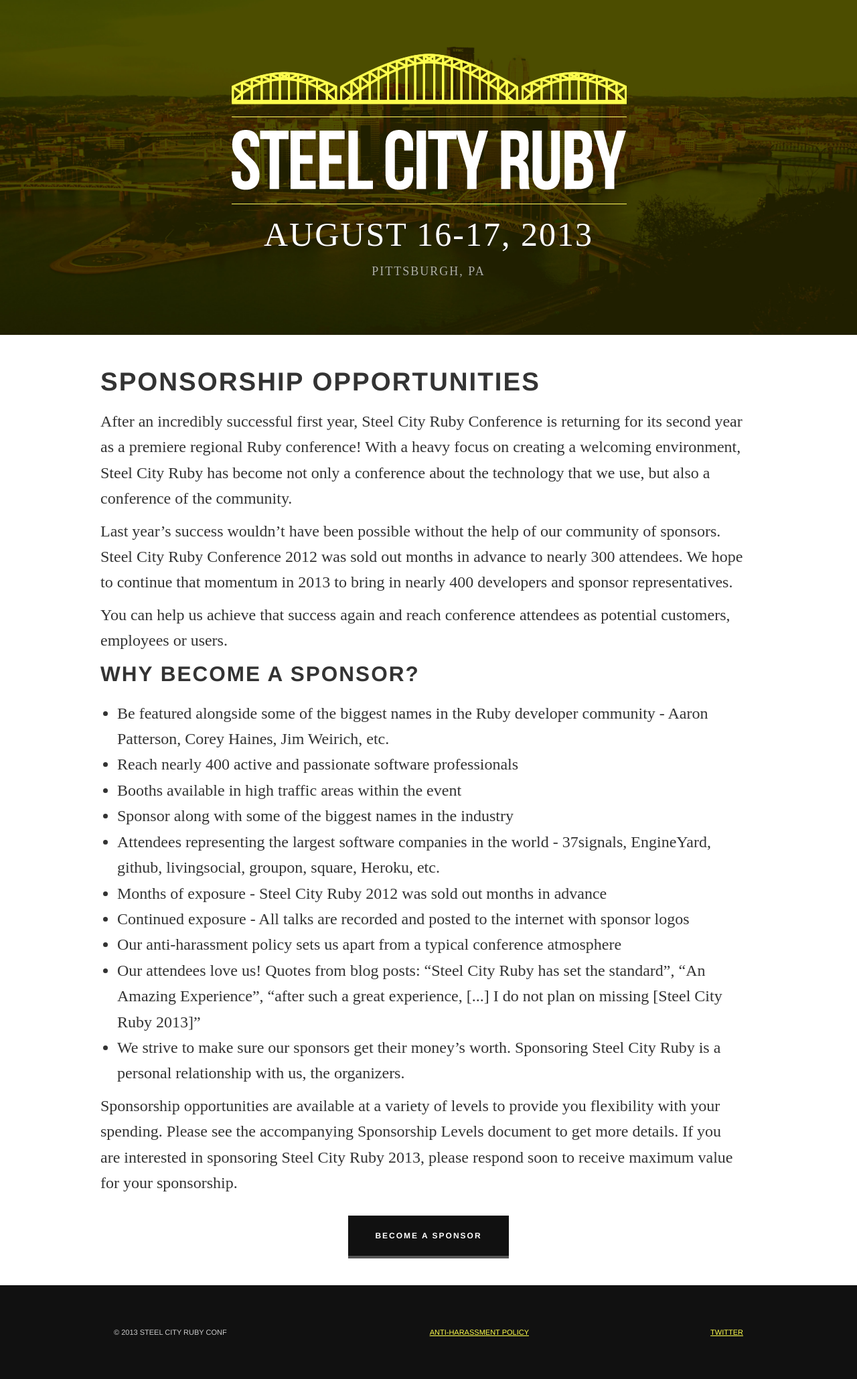
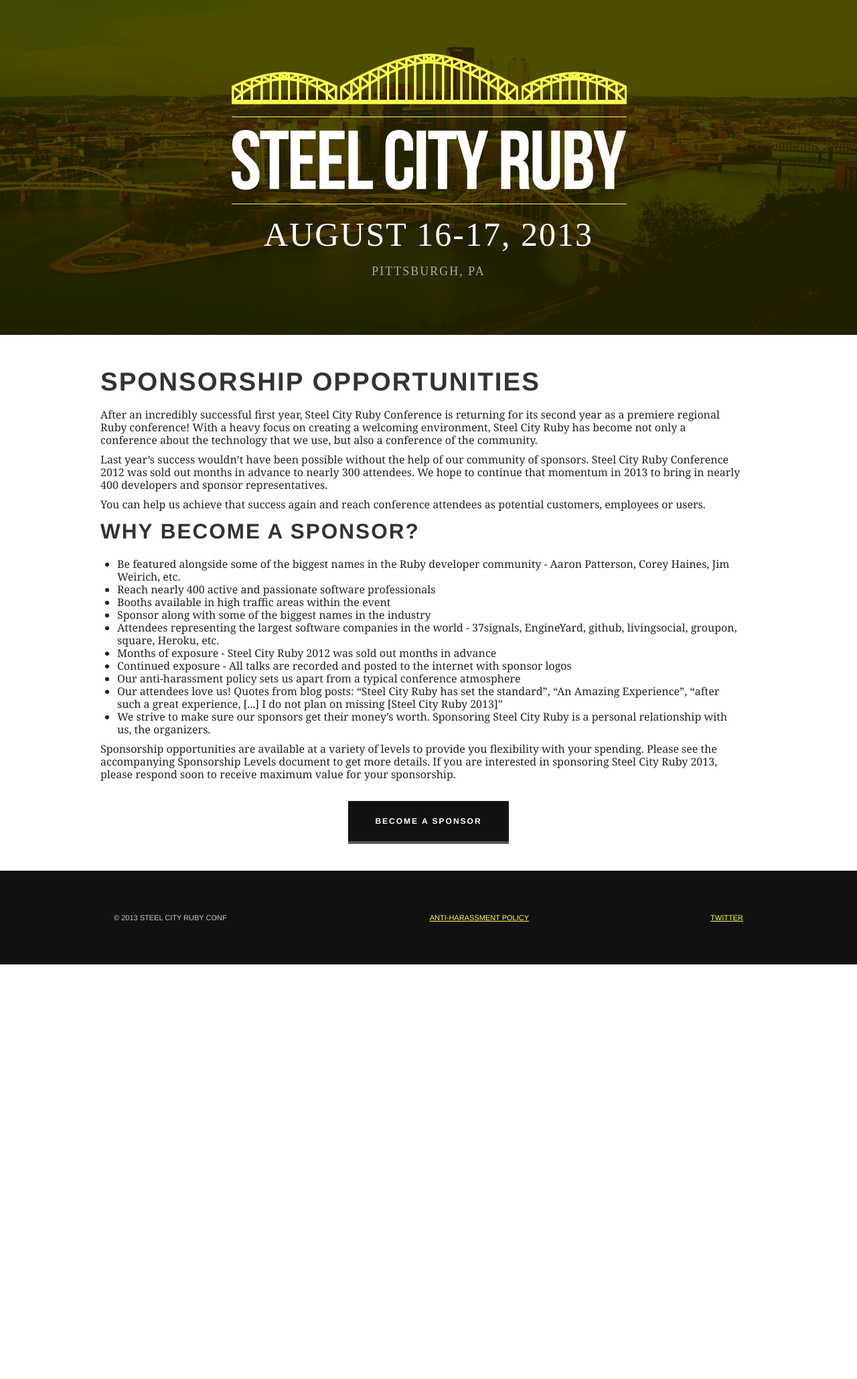
Before and after one commit to colindean/steelcityruby.github.com, a Jekyll site: the page built from sponsorship.html, in a window 1280 px wide. Shown: the whole page at 67% size. Built offline with Jekyll 4.4.1, drawn with Linux system fonts in a browser that asks for light colours; nearby versions of some CDN libraries; some web fonts are replaced; Markdown is read by kramdown in place of the engine named in the settings; after the commit the page ends 1440 px from its top, so only the background shows below that.

Commit message:
Fixes sponsorship style /crosses fingers

```diff
--- a/css/style.css
+++ b/css/style.css
@@ -257,13 +257,19 @@ header h3 {
 }
 
 .sponsorship-text p {
-  font-size:24px;
-  line-height:1.6em;
+  font-family: 'Georgia', 'Times', serif;
+  font-size: 16px;
+  line-height: 19px;
+  font-weight: 400;
+  color: #222;
 }
 
 .sponsorship-text li {
-  font-size:24px;
-  line-height:1.6em;
+  font-family: 'Georgia', 'Times', serif;
+  font-size: 16px;
+  line-height: 19px;
+  font-weight: 400;
+  color: #222;
 }
 
 #signup-text {
```
